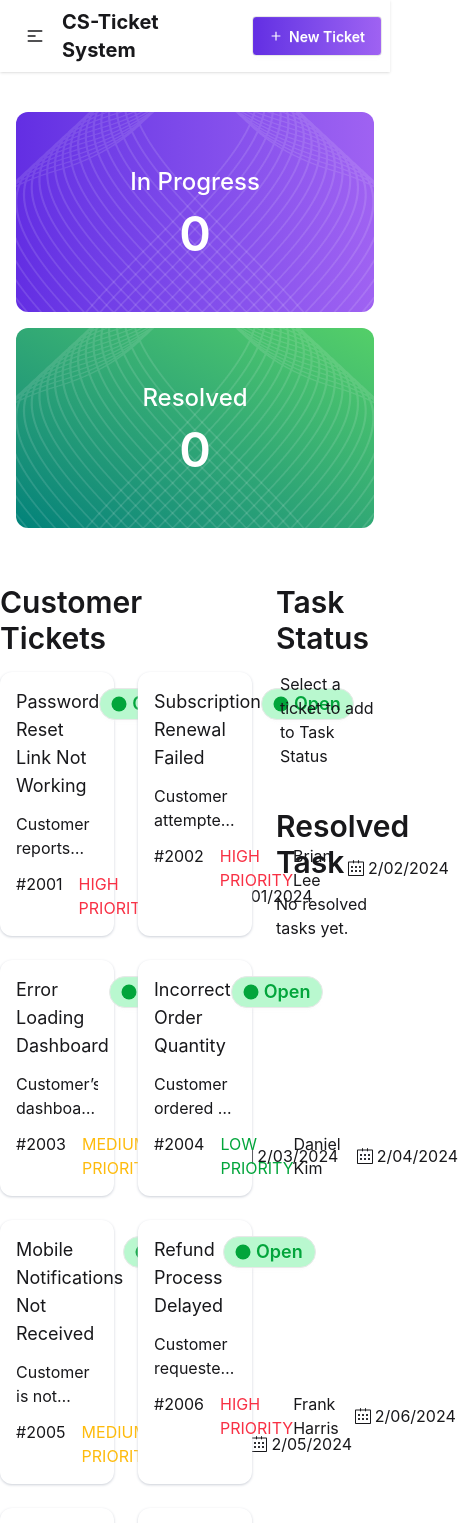
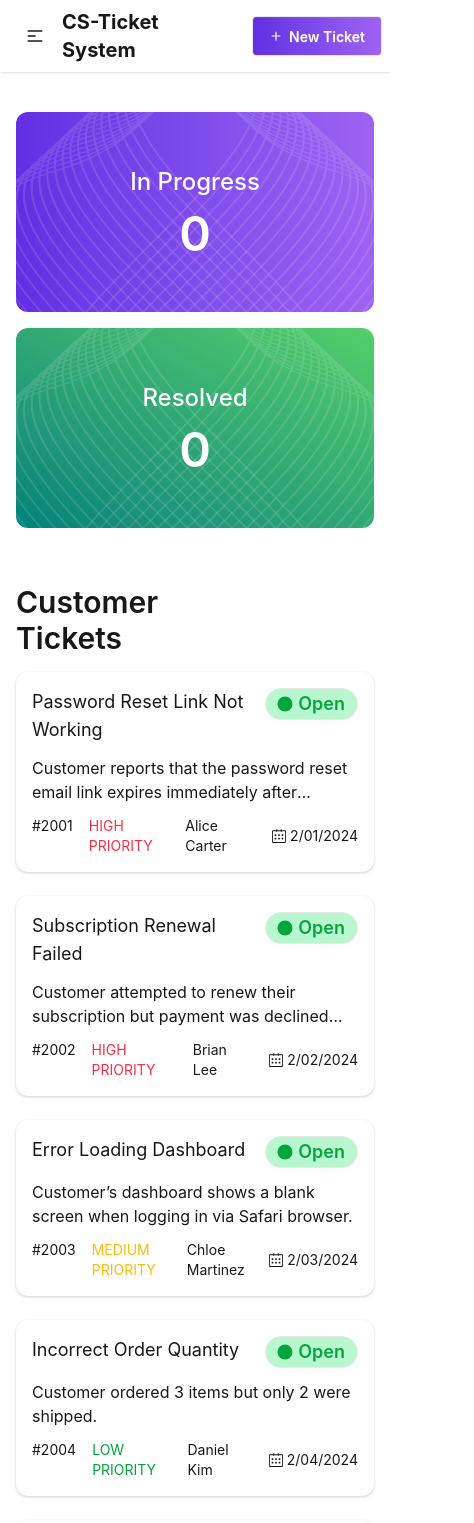
Before and after one commit to CodeX-Hunter/cs-ticket-system, a React (Vite) app: page / in a window 390 px wide. Shown: the top 1523 px of the page, 474 px wide, since content can reach past the window. Built offline with nearby package versions, Linux system fonts and the light colour scheme.

Commit message:
Responsiveness done

```diff
--- a/src/App.jsx
+++ b/src/App.jsx
@@ -57,19 +57,19 @@ function App() {
     <>
       <Navbar />
       <Banner tasks={tasks} resolvedTask={resolvedTask} />
-      <section className="grid grid-cols-3 py-4 gap-6">
-        <div className="col-span-2 grid grid-cols-2 gap-4">
+      <section className="grid md:grid-cols-3 grid-cols-1 py-4 gap-6">
+        <div className="col-span-2 grid grid-cols-2 gap-4 md:px-0 px-4">
           <h1 className="text-3xl font-semibold mt-10  col-span-1">
             Customer Tickets
           </h1>
-          <div className="col-span-2 grid grid-cols-2 gap-6">
+          <div className="col-span-2 grid md:grid-cols-2 grid-cols-1 gap-6">
             {tickets?.map((ticket) => (
               <div
                 onClick={() => handleTask(ticket)}
                 key={ticket.ticket_number}
                 className="bg-base-100 shadow-sm shadow-gray-300 rounded-xl p-4 space-y-3"
               >
-                <div className="flex justify-between">
+                <div className="flex justify-between gap-2">
                   <p className="text-lg">{ticket.title}</p>
                   <a
                     className={`btn btn-sm rounded-full text-lg ${ticket.status === "Open" ? "bg-[#B9F8CF] text-[#02A53B]" : "bg-[#F8F3B9] text-[#FEBB0C]"}`}
@@ -80,7 +80,7 @@ function App() {
                 </div>
                 <p className="line-clamp-2">{ticket.description}</p>
                 <div className="flex justify-between">
-                  <div className="flex gap-4">
+                  <div className="flex gap-4 md:text-md text-sm">
                     <p>{ticket.ticket_number}</p>
                     <p
                       className={`uppercase ${ticket.priority === "HIGH PRIORITY" ? "text-[#F83044]" : ticket.priority === "MEDIUM PRIORITY" ? "text-[#FEBB0C]" : "text-[#02A53B]"}`}
@@ -88,7 +88,7 @@ function App() {
                       {ticket.priority}
                     </p>
                   </div>
-                  <div className="flex gap-4">
+                  <div className="flex gap-4 md:text-md text-sm">
                     <p>{ticket.customer}</p>
                     <p className="flex justify-center items-center gap-1">
                       <SlCalender />
@@ -103,7 +103,7 @@ function App() {
 
         {/* ----task status manage---- */}
         <div className="col-span-1">
-          <div className="space-y-4">
+          <div className="space-y-4 md:px-0 px-4">
             <h1 className="text-3xl font-semibold mt-10">Task Status</h1>
             <div className="space-y-4">
               {tasks.length > 0 ? (
@@ -128,7 +128,7 @@ function App() {
               )}
             </div>
           </div>
-          <div className="">
+          <div className="md:px-0 px-4">
             <h1 className="text-3xl font-semibold mt-10">Resolved Task</h1>
             <div className="col-span-1 mt-3 space-y-3">
               {
```
